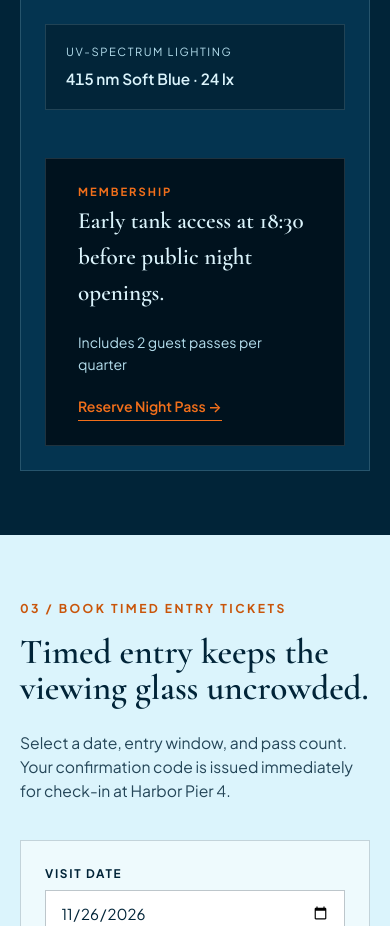
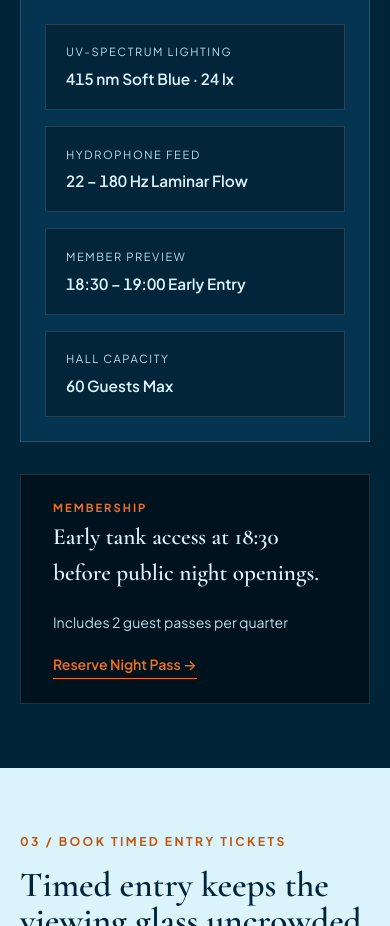
Before and after one commit to Abdullah-Zafarr/Design-Archive, a plain HTML site: page aquarium_deepseablue+foamwhite+sunsetorange/index.html in a window 390 px wide. Shown: the part 4260-5186 px from the top of the page. Drawn offline with nearby package versions, Linux system fonts and the light colour scheme.

Commit message:
feat(aquarium_deepseablue+foamwhite+sunsetorange): complete depth spectrum lighting and Web Audio hydrophone feed markup

```diff
--- a/aquarium_deepseablue+foamwhite+sunsetorange/index.html
+++ b/aquarium_deepseablue+foamwhite+sunsetorange/index.html
@@ -365,6 +365,22 @@
                 <dt>UV-Spectrum Lighting</dt>
                 <dd id="spec-lighting">415 nm Soft Blue · 24 lx</dd>
               </div>
+              <div class="telemetry-cell">
+                <dt>Hydrophone Feed</dt>
+                <dd id="spec-hydrophone">22 – 180 Hz Laminar Flow</dd>
+              </div>
+              <div class="telemetry-cell">
+                <dt>Member Preview</dt>
+                <dd id="spec-member">18:30 – 19:00 Early Entry</dd>
+              </div>
+              <div class="telemetry-cell">
+                <dt>Hall Capacity</dt>
+                <dd id="spec-capacity">60 Guests Max</dd>
+              </div>
+            </dl>
+          </div>
+        </div>
+
         <!-- Members Preview Strip -->
         <div class="members-strip" id="members">
           <div class="members-strip-info">
@@ -456,6 +472,7 @@
             </div>
 
             <p class="form-error" id="form-error" role="alert" hidden></p>
+            <p class="sr-only" id="booking-status" aria-live="polite"></p>
 
             <div class="booking-submit-row">
               <div class="total-block">
```
